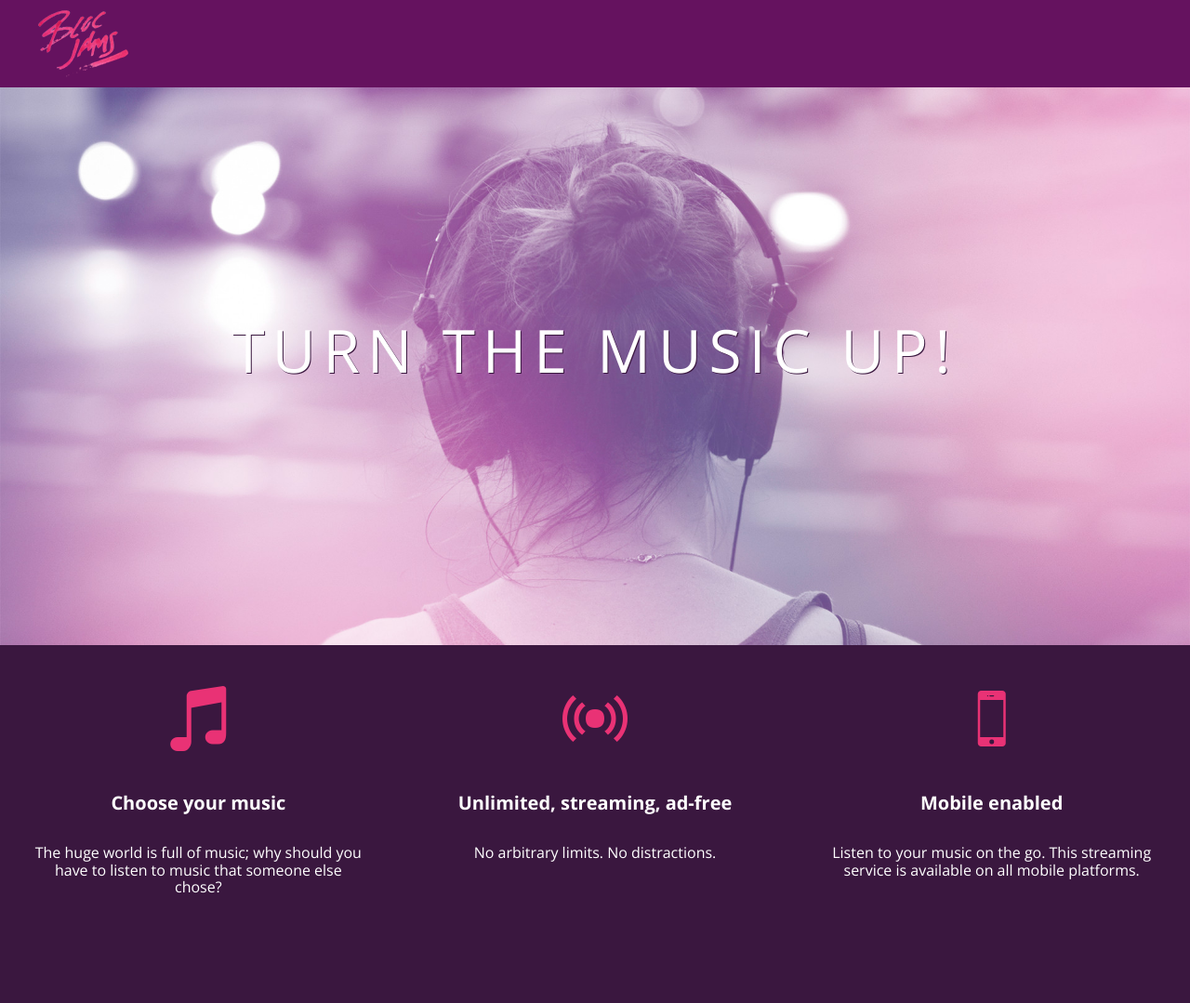
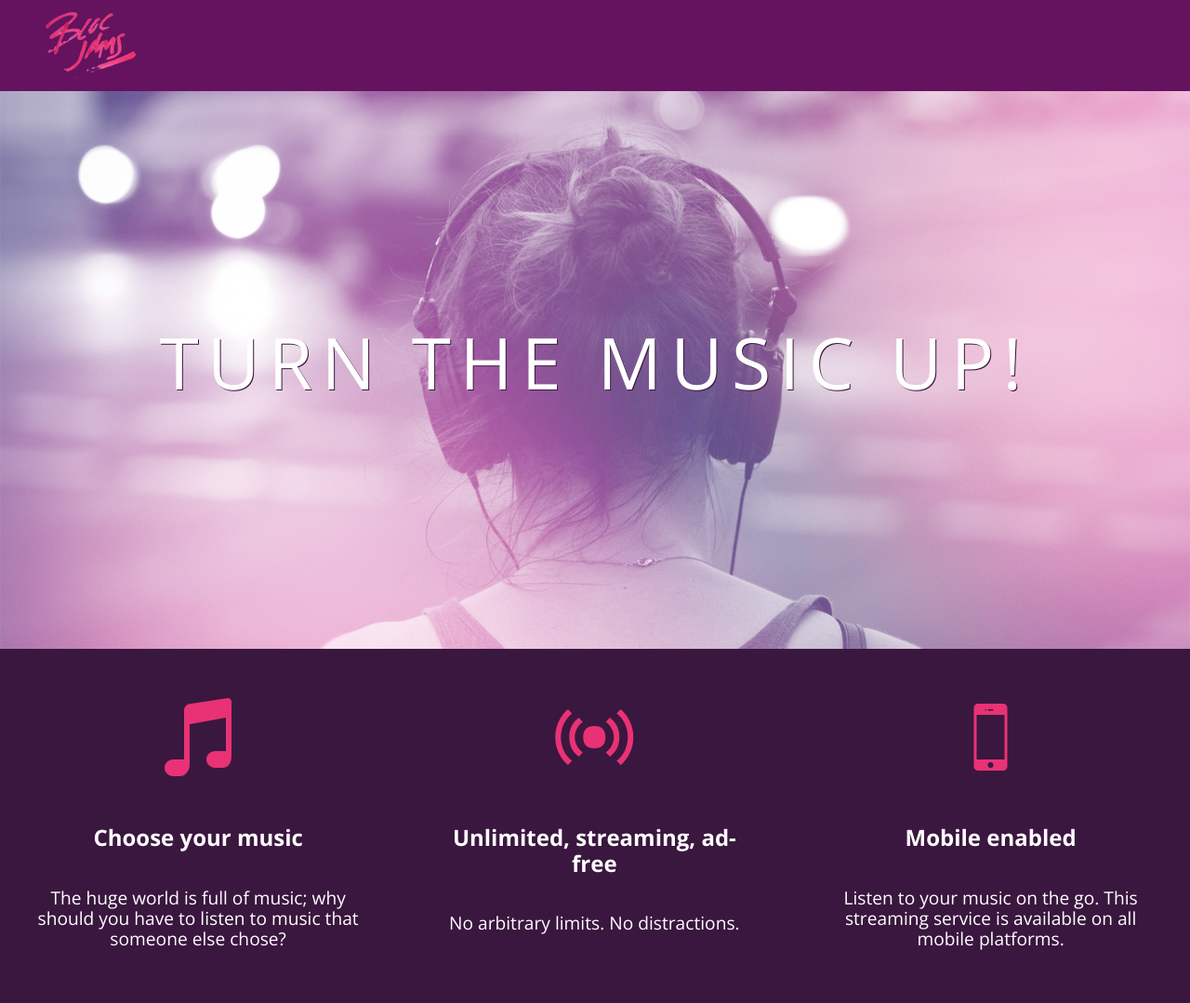
Before and after one commit to jaymccoy300/bloc-jams, a plain HTML site: page index.html in a window 1280 px wide. Shown: the whole page at 93% size. Before the commit the page ends 1011 px from the top, so only its background shows below. Drawn offline with nearby package versions, Linux system fonts and the light colour scheme.

Commit message:
finished css and html 3

```diff
--- a/index.html
+++ b/index.html
@@ -2,10 +2,12 @@
 <html>
     <head>
         <title>Bloc Jams</title>
+        <meta name="viewport" content="width=device-width, initial-scale=1">
         <link rel="stylesheet" type="text/css" href="styles/normalize.css">
         <link rel="stylesheet" type="text/css" href="http://fonts.googleapis.com/css?family=Open+Sans:400,800,600,700,300">
          <link rel="stylesheet" type="text/css" href="http://code.ionicframework.com/ionicons/2.0.1/css/ionicons.min.css">
          <link rel="stylesheet" type="text/css" href="styles/main.css">
+        <link rel="stylesheet" type="text/css" href="styles/landing.css">
     </head>
     <body class="landing">
         <nav class="navbar">
@@ -17,20 +19,21 @@
             <h1 class="hero-title">Turn the music up!</h1>
         </section>
 
-        <section class="selling-points">
-            <div class="point">
+        <!-- <section class="selling-points"> -->
+        <section class="selling-points container">
+            <div class="point column third">
                  <span class="ion-music-note"></span>
                  <h5 class="point-title">Choose your music</h5>
                  <p class="point-description">The huge world is full of music; why should you have to listen to music that someone else chose?</p>
              </div>
 
-             <div class="point">
+             <div class="point column third">
                  <span class="ion-radio-waves"></span>
                  <h5 class="point-title">Unlimited, streaming, ad-free</h5>
                  <p class="point-description">No arbitrary limits. No distractions.</p>
              </div>
 
-             <div class="point">
+             <div class="point column third">
                  <span class="ion-iphone"></span>
                  <h5 class="point-title">Mobile enabled</h5>
                  <p class="point-description">Listen to your music on the go. This streaming service is available on all mobile platforms.</p>
--- /dev/null
+++ b/styles/landing.css
@@ -0,0 +1,57 @@
+body.landing {
+     background-color: rgb(58,23,63);
+ }
+.hero-content {
+     position: relative; /* positioning will be explained in a resource */
+     min-height: 600px;  /* hero content element must be _at least_ 600 pixels */
+     background-image: url(../assets/images/bloc_jams_bg.jpg);
+     background-repeat: no-repeat;
+     background-position: center center;
+     background-size: cover;
+ }
+.hero-content {
+     position: relative; /* positioning will be explained in a resource */
+     min-height: 600px;  /* hero content element must be _at least_ 600 pixels */
+     background-image: url(../assets/images/bloc_jams_bg.jpg);
+     background-repeat: no-repeat;
+     background-position: center center;
+     background-size: cover;
+ }
+.hero-content .hero-title {
+     position: absolute;             /* positioning will be explained in a resource */
+     top: 40%;                       /* positioning will be explained in a resource */
+     -webkit-transform: translateY(-50%);
+     -moz-transform: translateY(-50%);
+     -ms-transform: translateY(-50%);
+     transform: translateY(-50%);
+     width: 100%;                    /* makes sure the title inhabits the full width of its container */
+     text-align: center;             /* aligns text in the horizontal center of the element */
+     font-size: 4rem;                /* specifies the size of the font in root em units */
+     font-weight: 300;               /* makes the font thinner or lighter weight */
+     text-transform: uppercase;      /* transforms the text to be all uppercase lettering */
+     letter-spacing: 0.5rem;         /* puts 0.5 root ems worth of space between each letter */
+     text-shadow: 1px 1px 0px rgb(58,23,63); /* creates a shadow underneath the text for readability over the image */
+ }
+.selling-points {
+     position: relative;
+     -webkit-box-sizing: border-box;
+     -moz-box-sizing: border-box;
+     box-sizing: border-box; /* we'll explain this in a resource */
+ }
+
+ .point {
+     position: relative;
+     padding: 2rem;
+     text-align: center;
+ }
+
+ .point .point-title {
+     font-size: 1.25rem;
+ }
+
+ .ion-music-note,
+ .ion-radio-waves,
+ .ion-iphone {
+     color: rgb(233,50,117);
+     font-size: 5rem;
+ }
--- a/styles/main.css
+++ b/styles/main.css
@@ -1,3 +1,8 @@
+*, *::before, *::after {
+     -moz-box-sizing: border-box;
+     -webkit-box-sizing: border-box;
+     box-sizing: border-box;
+ }
 html {
      height: 100%;
      font-size: 100%;
@@ -9,9 +14,6 @@ html {
      min-height: 100%;
  }
 
- body.landing {
-     background-color: rgb(58,23,63);
- }
 .navbar {
      padding: 0.5rem;
      background-color: rgb(101,18,95);
@@ -21,53 +23,25 @@ html {
      position: relative; /* positioning will be explained in a resource */
      left: 2rem;
  }
-.hero-content {
-     position: relative; /* positioning will be explained in a resource */
-     min-height: 600px;  /* hero content element must be _at least_ 600 pixels */
-     background-image: url(../assets/images/bloc_jams_bg.jpg);
-     background-repeat: no-repeat;
-     background-position: center center;
-     background-size: cover;
- }
-.hero-content .hero-title {
-     position: absolute;             /* positioning will be explained in a resource */
-     top: 40%;                       /* positioning will be explained in a resource */
-     -webkit-transform: translateY(-50%);
-     -moz-transform: translateY(-50%);
-     -ms-transform: translateY(-50%);
-     transform: translateY(-50%);
-     width: 100%;                    /* makes sure the title inhabits the full width of its container */
-     text-align: center;             /* aligns text in the horizontal center of the element */
-     font-size: 4rem;                /* specifies the size of the font in root em units */
-     font-weight: 300;               /* makes the font thinner or lighter weight */
-     text-transform: uppercase;      /* transforms the text to be all uppercase lettering */
-     letter-spacing: 0.5rem;         /* puts 0.5 root ems worth of space between each letter */
-     text-shadow: 1px 1px 0px rgb(58,23,63); /* creates a shadow underneath the text for readability over the image */
- }
-.selling-points {
-     position: relative;
-     display: table;
-     width: 100%;
-     -webkit-box-sizing: border-box;
-     -moz-box-sizing: border-box;
-     box-sizing: border-box; /* we'll explain this in a resource */
+ /* Medium and small screens (640px) */
+ @media (min-width: 640px) {
+     html { font-size: 112%; }
+     .column {
+         float: left;
+         padding-left: 1rem;
+         padding-right: 1rem;
+     }
+     .column.full { width: 100%; }
+     .column.two-thirds { width: 66.7%; }
+     .column.half { width: 50%; }
+     .column.third { width: 33.3%; }
+     .column.fourth { width: 25%; }
+     .column.flow-opposite { float: right; }
+
  }
 
- .point {
-     display: table-cell;
-     position: relative;
-     width: 33.3%;
-     padding: 2rem;
-     text-align: center;
+ /* Large screens (1024px) */
+ @media (min-width: 1024px) {
+     html { font-size: 120%; }
+   /* Style information will go here */
  }
-
- .point .point-title {
-     font-size: 1.25rem;
- }
-
- .ion-music-note,
- .ion-radio-waves,
- .ion-iphone {
-     color: rgb(233,50,117);
-     font-size: 5rem;
- }
```
